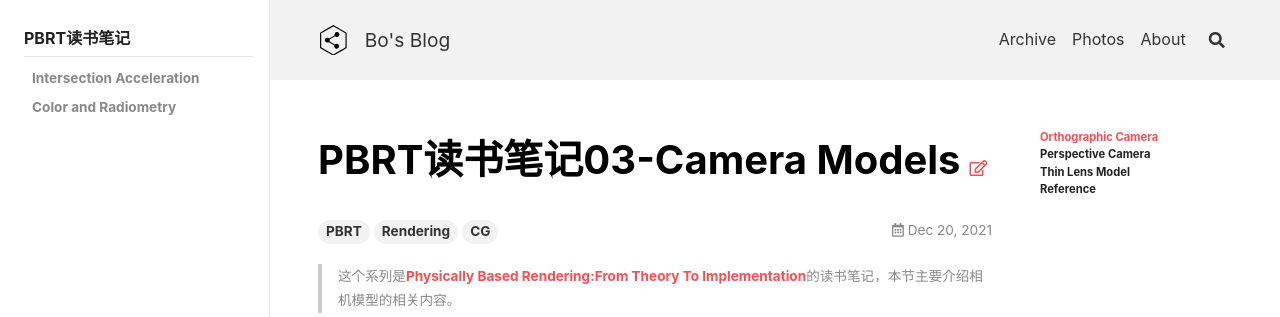
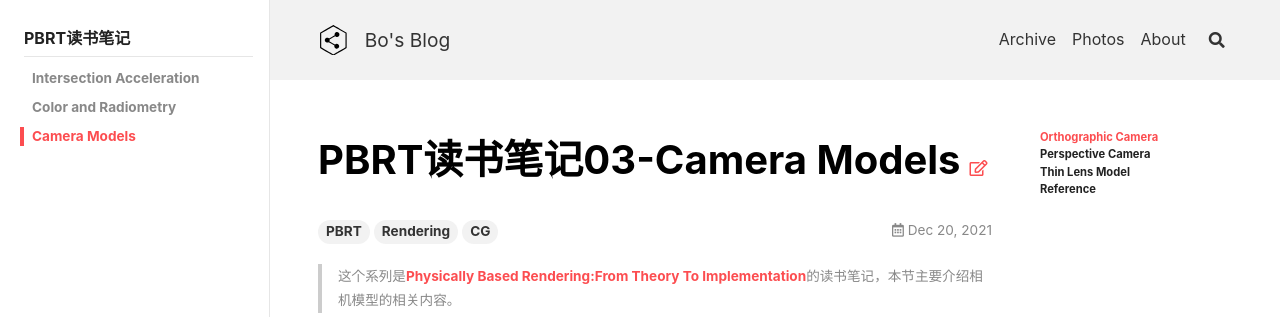
Before and after one commit to peng00bo00/peng00bo00_previous_blog, a Jekyll site: the page built from _posts/2021-12-20-PBRT-NOTES-03.md, in a window 1280 px wide. Shown: the top 317 px of the page. Built offline with Jekyll 4.4.1, drawn with Linux system fonts in a browser that asks for light colours; nearby versions of some CDN libraries.

Commit message:
Update navigation.yml

```diff
--- a/_data/navigation.yml
+++ b/_data/navigation.yml
@@ -208,3 +208,5 @@ PBRT:
         url: /2021/12/18/PBRT-NOTES-01.html
       - title: Color and Radiometry
         url: /2021/12/19/PBRT-NOTES-02.html
+      - title: Camera Models
+        url: /2021/12/20/PBRT-NOTES-03.html
```
